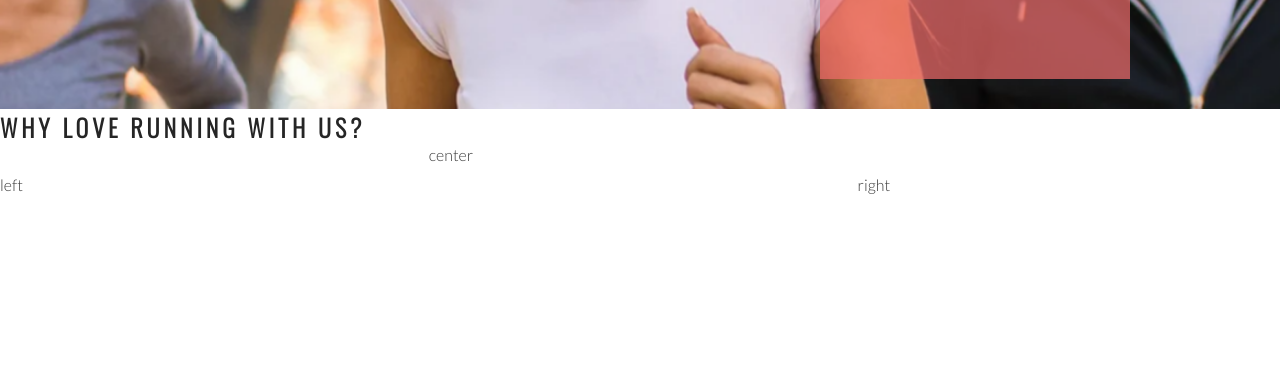
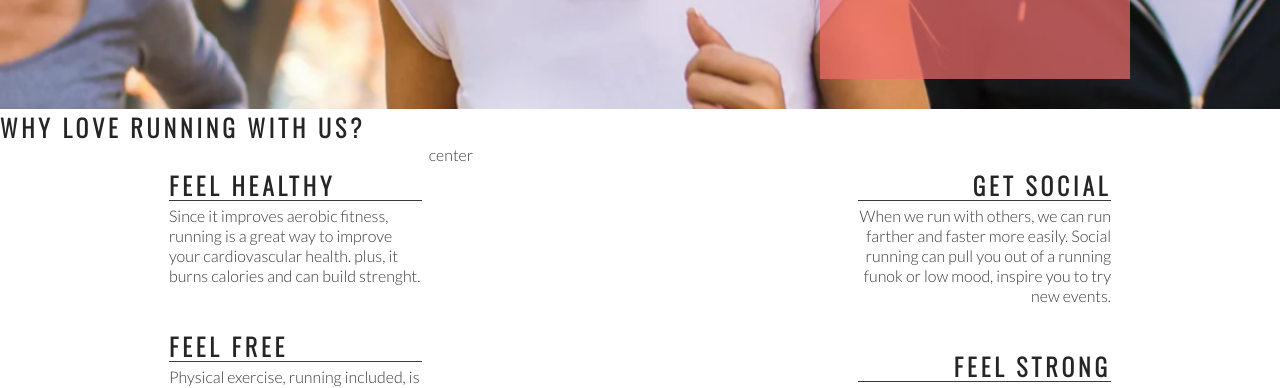
Before and after one commit to FranciscoBarreira/love-running, a plain HTML site: page index.html in a window 1280 px wide. Shown: the part 566-954 px from the top of the page. Drawn offline with nearby package versions, Linux system fonts and the light colour scheme.

Commit message:
Add right about section content and style

```diff
--- a/assets/css/style.css
+++ b/assets/css/style.css
@@ -129,3 +129,33 @@ margin-right: 30px;
     width:33%;
     margin:0 auto;
 }
+
+hr {
+    border-top: 1px solid #3a3a3a;
+    width: 100%;
+    margin: 5px 0;
+}
+
+.left-about-heading {
+    width:60%;
+    float: right;
+    line-height: 20px;
+    clear: both;
+    margin-bottom: 50px;
+}
+
+.right-about-heading {
+    width:60%;
+    float: left;
+    line-height: 20px;
+    clear: both;
+    margin-bottom: 50px;
+}
+
+.right-about-heading h2 {
+    text-align: right;
+}
+
+.right-about-heading p {
+    text-align: right;
+}
--- a/index.html
+++ b/index.html
@@ -32,10 +32,36 @@
     <section id="club-ethos">
         <h1>Why Love Running With Us?</h1>
         <div id="left-about">
-            left
+            <div class="left-about-heading">
+               <h2>Feel Healthy</h2>
+               <hr>
+               <p>
+                Since it improves aerobic fitness, running is a great way to improve your cardiovascular health. plus, it burns calories and can build strenght.
+                </p>
+               </div>
+            <div class="left-about-heading">
+                <h2>Feel Free</h2>
+                <hr>
+                <p>
+                Physical exercise, running included, is known to realease endorphins in the brain. Endorphins make you more energetic, more awake, and yes, happier.
+                </p>
+            </div>
         </div>
         <div id="right-about">
-            right
+            <div class="right-about-heading">
+                <h2>Get Social</h2>
+                <hr>
+                <p>
+                    When we run with others, we can run farther and faster more easily. Social running can pull you out of a running funok or low mood, inspire you to try new events.
+                </p>
+            </div>
+            <div class="right-about-heading">
+                <h2>Feel Strong</h2>
+                <hr>
+                <p>
+                   Running strenghtens your heart by pumping blood more effectively through your body.
+                </p>
+            </div>
         </div>
         <div id="center-about">
             center
```
